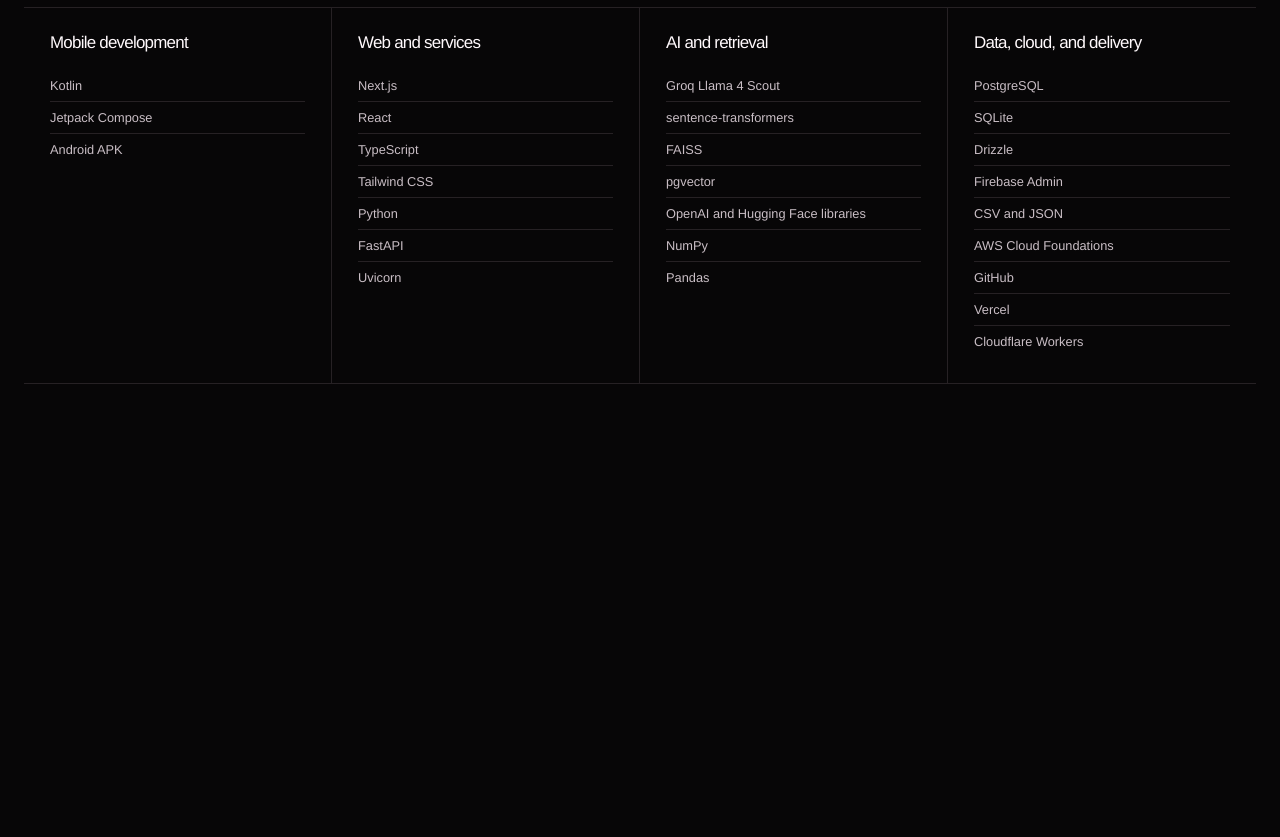
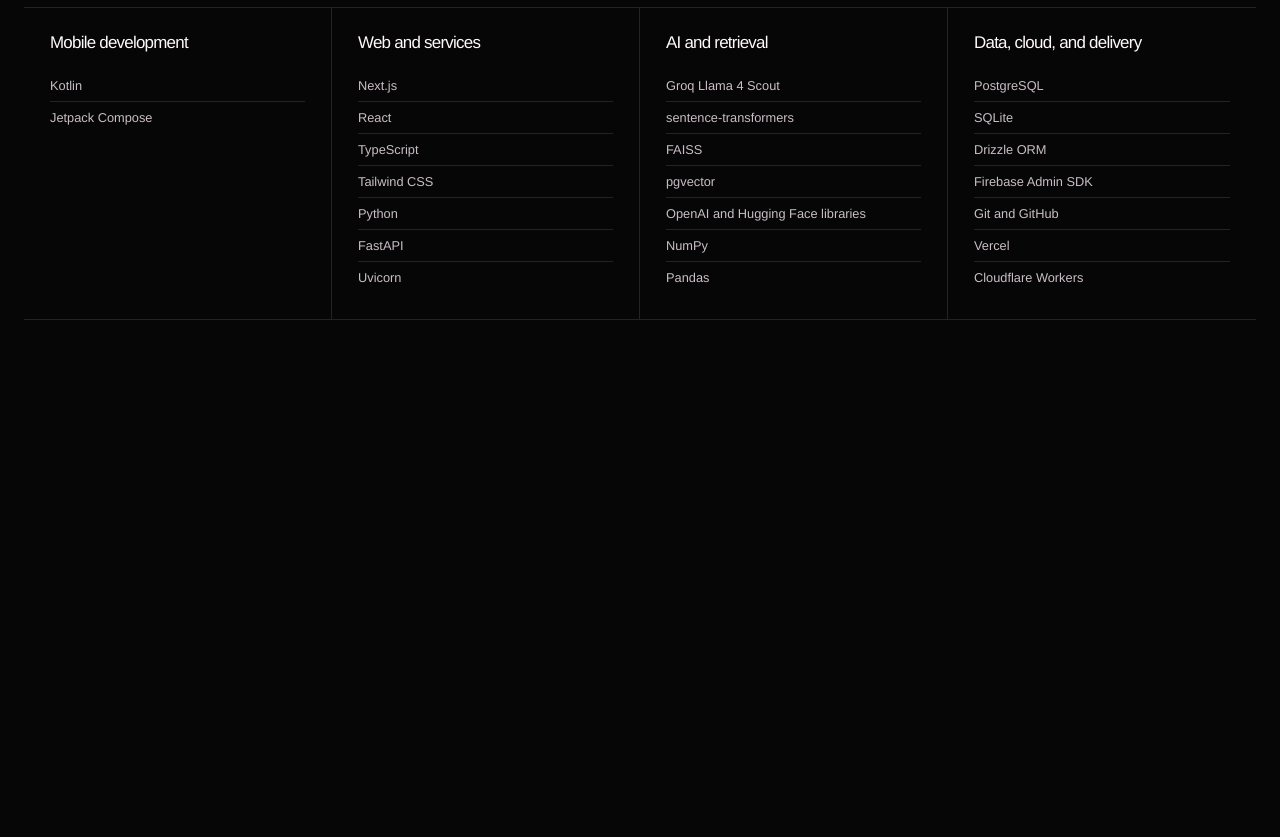
Before and after one commit to MrLister17/YvanPortfolio, a Next.js app: page /about in a window 1280 px wide. Shown: the part 4700-5537 px from the top of the page. Built offline with nearby package versions, Linux system fonts and the light colour scheme; no server answers.

Commit message:
Refine profile tech stack

```diff
--- a/src/app/about/page.tsx
+++ b/src/app/about/page.tsx
@@ -29,10 +29,10 @@
 ];
 
 const techStack = [
-  { title: "Mobile development", items: ["Kotlin", "Jetpack Compose", "Android APK"] },
+  { title: "Mobile development", items: ["Kotlin", "Jetpack Compose"] },
   { title: "Web and services", items: ["Next.js", "React", "TypeScript", "Tailwind CSS", "Python", "FastAPI", "Uvicorn"] },
   { title: "AI and retrieval", items: ["Groq Llama 4 Scout", "sentence-transformers", "FAISS", "pgvector", "OpenAI and Hugging Face libraries", "NumPy", "Pandas"] },
-  { title: "Data, cloud, and delivery", items: ["PostgreSQL", "SQLite", "Drizzle", "Firebase Admin", "CSV and JSON", "AWS Cloud Foundations", "GitHub", "Vercel", "Cloudflare Workers"] },
+  { title: "Data, cloud, and delivery", items: ["PostgreSQL", "SQLite", "Drizzle ORM", "Firebase Admin SDK", "Git and GitHub", "Vercel", "Cloudflare Workers"] },
 ];
 
 const personalPhotos = [
```
